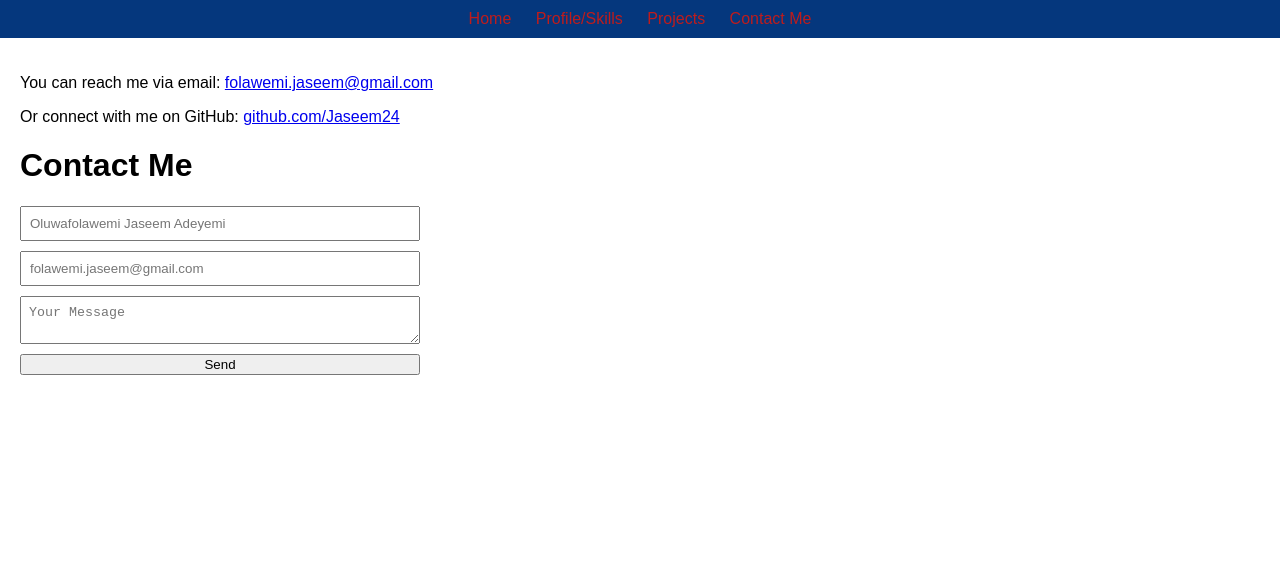
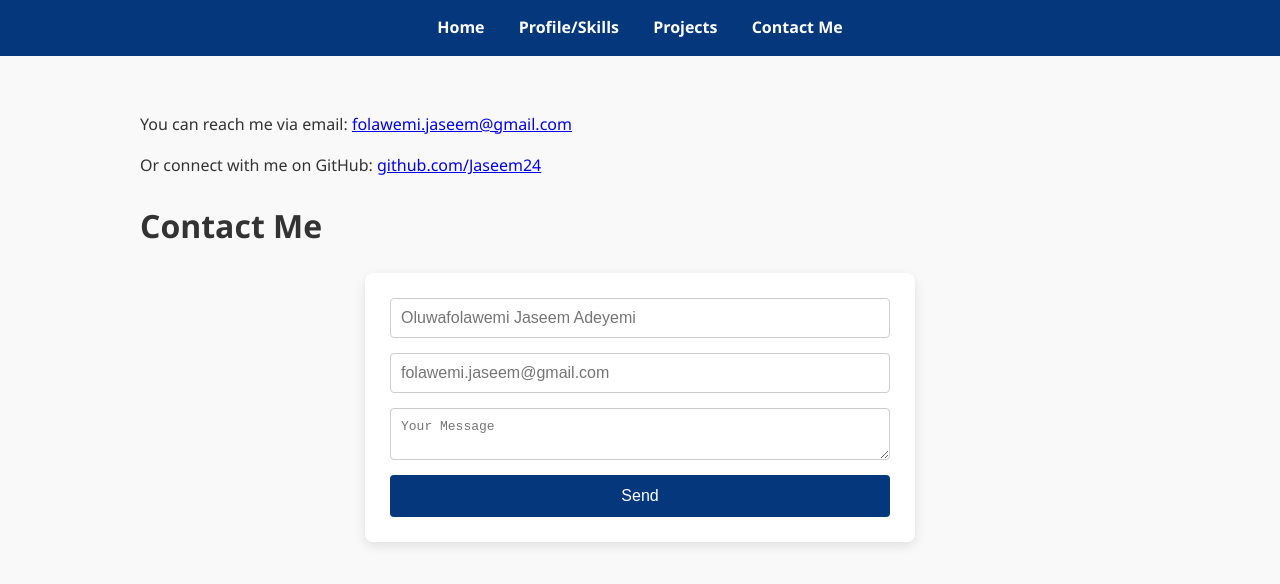
Before and after one commit to Jaseem24/Portfolio-project, a plain HTML site: page contact.html in a window 1280 px wide. Drawn offline with Linux system fonts and the light colour scheme.

Commit message:
Update style.css

```diff
--- a/style.css
+++ b/style.css
@@ -1,44 +1,112 @@
 body {
-    font-family: Arial, sans-serif;
+    font-family: 'Segoe UI', Tahoma, Geneva, Verdana, sans-serif;
     margin: 0;
     padding: 0;
+    line-height: 1.6;
+    color: #333;
+    background-color: #f9f9f9;
 }
 
 nav {
     background: #05377d;
-    padding: 10px;
+    padding: 15px;
     text-align: center;
 }
 
 nav a {
-    color: rgb(190, 28, 28);
+    color: #ffffff;
     text-decoration: none;
-    margin: 10px;
+    margin: 0 15px;
+    font-weight: bold;
+    transition: color 0.3s ease;
+}
+
+nav a:hover {
+    color: #ffcc00;
 }
 
 .container {
-    padding: 20px;
+    padding: 40px 20px;
+    max-width: 1000px;
+    margin: auto;
 }
 
 .projects {
     display: flex;
     flex-wrap: wrap;
-    gap: 10px;
+    gap: 20px;
+    justify-content: center;
 }
 
-.projects img {
-    width: 30%;
+.project-card {
+    width: 100%;
+    max-width: 300px;
+    background: white;
+    border-radius: 8px;
+    padding: 15px;
+    box-shadow: 0 4px 12px rgba(0, 0, 0, 0.1);
+    text-align: center;
+    transition: transform 0.3s, box-shadow 0.3s;
+}
+
+.project-card img {
+    width: 100%;
+    border-radius: 6px;
+    border: 2px solid #db4343;
     height: auto;
-    border: 2px solid #db4343;
+    margin-bottom: 10px;
+}
+
+.project-card:hover {
+    transform: scale(1.05);
+    box-shadow: 0 8px 20px rgba(0, 0, 0, 0.15);
+}
+
+.project-card h3 {
+    margin: 10px 0 5px;
+}
+
+.project-card p {
+    font-size: 0.95em;
+    color: #555;
 }
 
 form {
     display: flex;
     flex-direction: column;
-    max-width: 400px;
+    max-width: 500px;
+    margin: auto;
+    background: #fff;
+    padding: 25px;
+    border-radius: 8px;
+    box-shadow: 0 4px 12px rgba(0, 0, 0, 0.1);
 }
 
-form input, form textarea {
-    margin-bottom: 10px;
-    padding: 8px;
+form label {
+    margin-bottom: 5px;
+    font-weight: bold;
 }
+
+form input,
+form textarea {
+    margin-bottom: 15px;
+    padding: 10px;
+    border: 1px solid #ccc;
+    border-radius: 4px;
+    font-size: 1em;
+}
+
+form button {
+    background-color: #05377d;
+    color: white;
+    border: none;
+    padding: 12px;
+    cursor: pointer;
+    border-radius: 4px;
+    font-size: 1em;
+    transition: background-color 0.3s ease;
+}
+
+form button:hover {
+    background-color: #042b63;
+}
```
